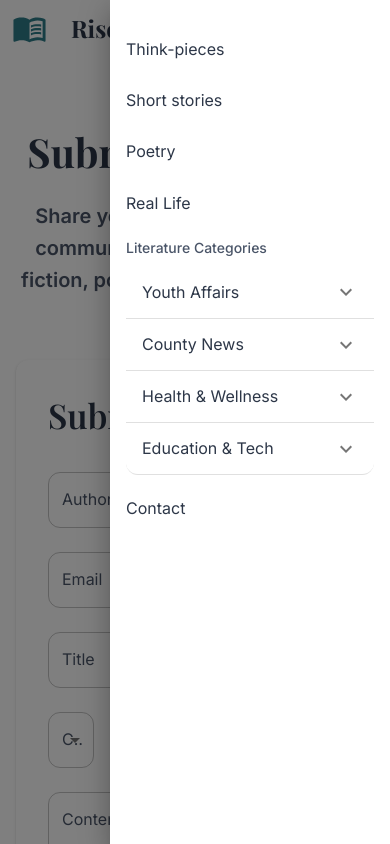
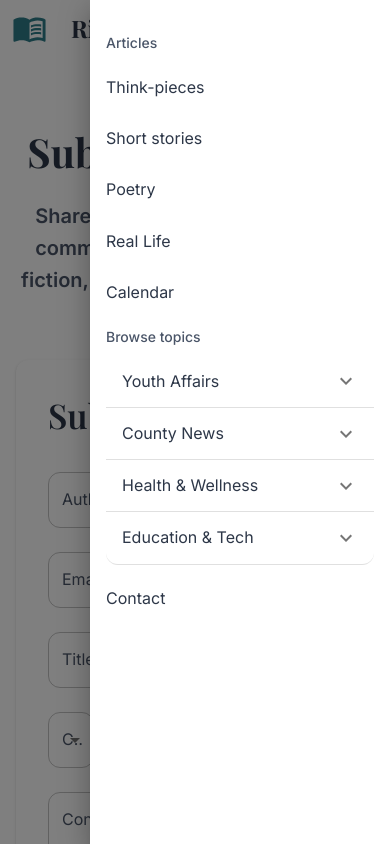
Before and after one commit to magvtv/61_Mokua, a React (Vite) app: page /submit in a window 390 px wide. Both pictures are taken after a click on the button 366 px from the left and 28 px from the top of the page. Shown: the top 844 px of the page. Built offline with nearby package versions, Linux system fonts and the light colour scheme; a web font is replaced by a local one.

Commit message:
fix(scroll): force manual scroll restoration so pages open at top feat(header-mobile): condense Drawer to mirror desktop (Articles, Calendar, Contact; topics under accordion)

```diff
--- a/src/components/layout/AppLayout.tsx
+++ b/src/components/layout/AppLayout.tsx
@@ -1,4 +1,4 @@
-import React from 'react';
+import React, { useEffect } from 'react';
 import { Box, CssBaseline, ThemeProvider } from '@mui/material';
 import { QueryClient, QueryClientProvider } from '@tanstack/react-query';
 import { HelmetProvider } from 'react-helmet-async';
@@ -26,6 +26,13 @@ interface AppLayoutProps {
 const AppLayout: React.FC<AppLayoutProps> = ({ children }) => {
   const { isDarkMode } = useAppStore();
   const theme = isDarkMode ? darkTheme : lightTheme;
+
+  // Ensure new route renders start at top
+  useEffect(() => {
+    if ('scrollRestoration' in window.history) {
+      window.history.scrollRestoration = 'manual';
+    }
+  }, []);
 
   return (
     <HelmetProvider>
--- a/src/components/layout/Header.tsx
+++ b/src/components/layout/Header.tsx
@@ -374,8 +374,13 @@ const Header: React.FC = () => {
         open={isMobileMenuOpen}
         onClose={() => setMobileMenuOpen(false)}
       >
-        <Box sx={{ width: 280, pt: 2 }}>
+        <Box sx={{ width: 300, pt: 2 }}>
           <List>
+            <ListItem sx={{ px: 2, py: 1 }}>
+              <Typography variant="subtitle2" color="text.secondary">
+                Articles
+              </Typography>
+            </ListItem>
             {filteredNavigationItems.map((item) => (
               <ListItem
                 key={item.path}
@@ -392,11 +397,19 @@ const Header: React.FC = () => {
               </ListItem>
             ))}
 
-            {/* Mobile Categories Accordion */}
+            {/* Calendar quick action */}
+            <ListItem
+              onClick={() => setMobileMenuOpen(false)}
+              sx={{ '&:hover': { bgcolor: 'action.hover' }, cursor: 'pointer' }}
+            >
+              <ListItemText primary="Calendar" onClick={() => setSearchOpen(false)} />
+            </ListItem>
+
+            {/* Browse topics */}
             <ListItem sx={{ display: 'block', p: 0 }}>
               <Box sx={{ px: 2, py: 1 }}>
                 <Typography variant="subtitle2" color="text.secondary" sx={{ mb: 1 }}>
-                  Literature Categories
+                  Browse topics
                 </Typography>
                 <MobileCategoriesAccordion onClose={() => setMobileMenuOpen(false)} />
               </Box>
```
